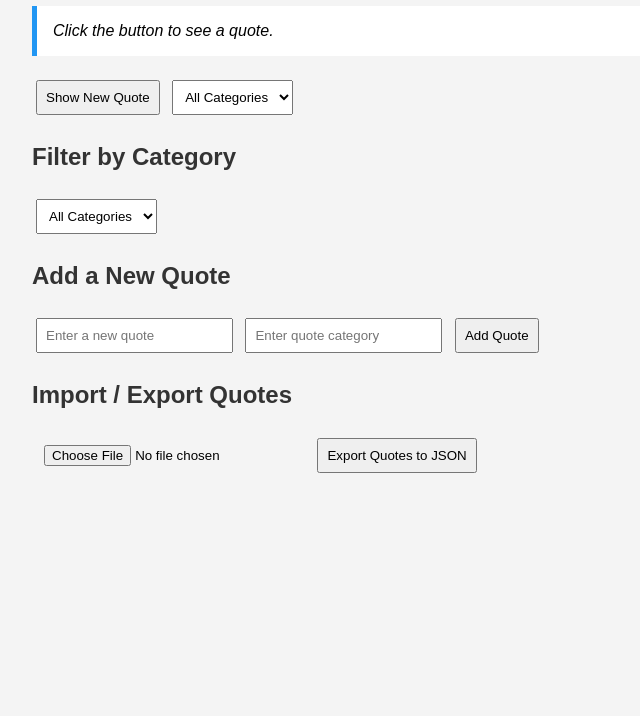
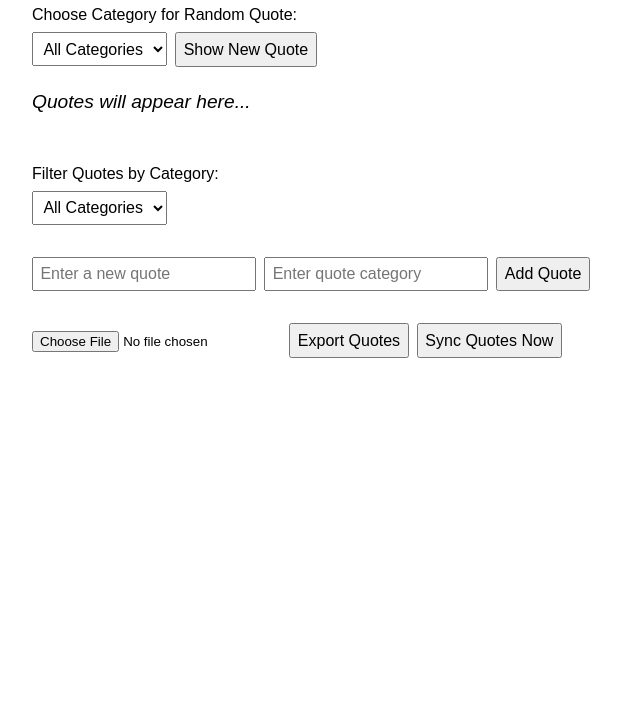
Before and after one commit to dsaihmrour/alx_fe_javascript, a plain HTML site: page dom-manipulation/index.html in a window 1280 px wide. Shown: the part 84-800 px from the top of the page, without its empty margins (0-640 px from the left). Drawn offline with Linux system fonts and the light colour scheme; no server answers.

Commit message:
first commit

```diff
--- a/dom-manipulation/index.html
+++ b/dom-manipulation/index.html
@@ -2,73 +2,63 @@
 <html lang="en">
 <head>
   <meta charset="UTF-8" />
-  <meta name="viewport" content="width=device-width, initial-scale=1.0"/>
+  <meta name="viewport" content="width=device-width, initial-scale=1" />
   <title>Dynamic Quote Generator</title>
   <style>
     body {
       font-family: Arial, sans-serif;
       margin: 2rem;
-      background-color: #f4f4f4;
+      max-width: 600px;
     }
-
-    h1, h2 {
-      color: #333;
-    }
-
     #quoteDisplay {
       margin: 1rem 0;
-      padding: 1rem;
-      background: #fff;
-      border-left: 5px solid #2196F3;
+      font-size: 1.2rem;
       font-style: italic;
+      min-height: 3em;
     }
-
-    select, input, button {
-      margin: 0.5rem 0.25rem;
-      padding: 0.5rem;
+    select, input[type="text"], button {
+      margin: 0.5rem 0.25rem 0.5rem 0;
+      padding: 0.4rem;
+      font-size: 1rem;
     }
-
-    #controls, #filterControls {
-      margin-top: 1rem;
+    p {
+      margin: 0.25rem 0;
+    }
+    .controls {
+      margin-bottom: 1rem;
     }
   </style>
 </head>
 <body>
+
   <h1>Dynamic Quote Generator</h1>
 
-  <div id="quoteDisplay">Click the button to see a quote.</div>
-
-  <!-- Category Selector for Random Quote -->
-  <div id="controls">
+  <div class="controls">
+    <label for="categorySelect">Choose Category for Random Quote:</label><br />
+    <select id="categorySelect"></select>
     <button id="newQuote">Show New Quote</button>
-    <select id="categorySelect">
-      <option value="all">All Categories</option>
-    </select>
   </div>
 
-  <!-- Category Filter for List View -->
-  <div id="filterControls">
-    <h2>Filter by Category</h2>
-    <select id="categoryFilter" onchange="filterQuotes()">
-      <option value="all">All Categories</option>
-    </select>
+  <div id="quoteDisplay">Quotes will appear here...</div>
+
+  <div class="controls">
+    <label for="categoryFilter">Filter Quotes by Category:</label><br />
+    <select id="categoryFilter"></select>
   </div>
 
-  <!-- Add Quote Section -->
-  <div id="addQuoteSection">
-    <h2>Add a New Quote</h2>
+  <div class="controls">
     <input id="newQuoteText" type="text" placeholder="Enter a new quote" />
     <input id="newQuoteCategory" type="text" placeholder="Enter quote category" />
     <button onclick="addQuote()">Add Quote</button>
   </div>
 
-  <!-- JSON Import/Export -->
-  <div id="jsonSection">
-    <h2>Import / Export Quotes</h2>
+  <div class="controls">
     <input type="file" id="importFile" accept=".json" onchange="importFromJsonFile(event)" />
-    <button onclick="exportToJsonFile()">Export Quotes to JSON</button>
+    <button onclick="exportToJsonFile()">Export Quotes</button>
+    <button id="syncBtn">Sync Quotes Now</button>
   </div>
 
   <script src="script.js"></script>
+
 </body>
 </html>
--- a/dom-manipulation/script.js
+++ b/dom-manipulation/script.js
@@ -178,6 +178,11 @@ async function postQuoteToServer(quote) {
   }
 }
 
+// ===== New: Manual Sync Function =====
+async function syncQuotes() {
+  await fetchQuotesFromServer();
+}
+
 // ===== Initialization =====
 window.onload = function () {
   loadQuotes();
@@ -194,4 +199,9 @@ window.onload = function () {
   newQuoteBtn.addEventListener("click", showRandomQuote);
   categorySelect.addEventListener("change", showRandomQuote);
   categoryFilter.addEventListener("change", filterQuotes);
+
+  const syncBtn = document.getElementById("syncBtn");
+  if(syncBtn) {
+    syncBtn.addEventListener("click", syncQuotes);
+  }
 };
```
